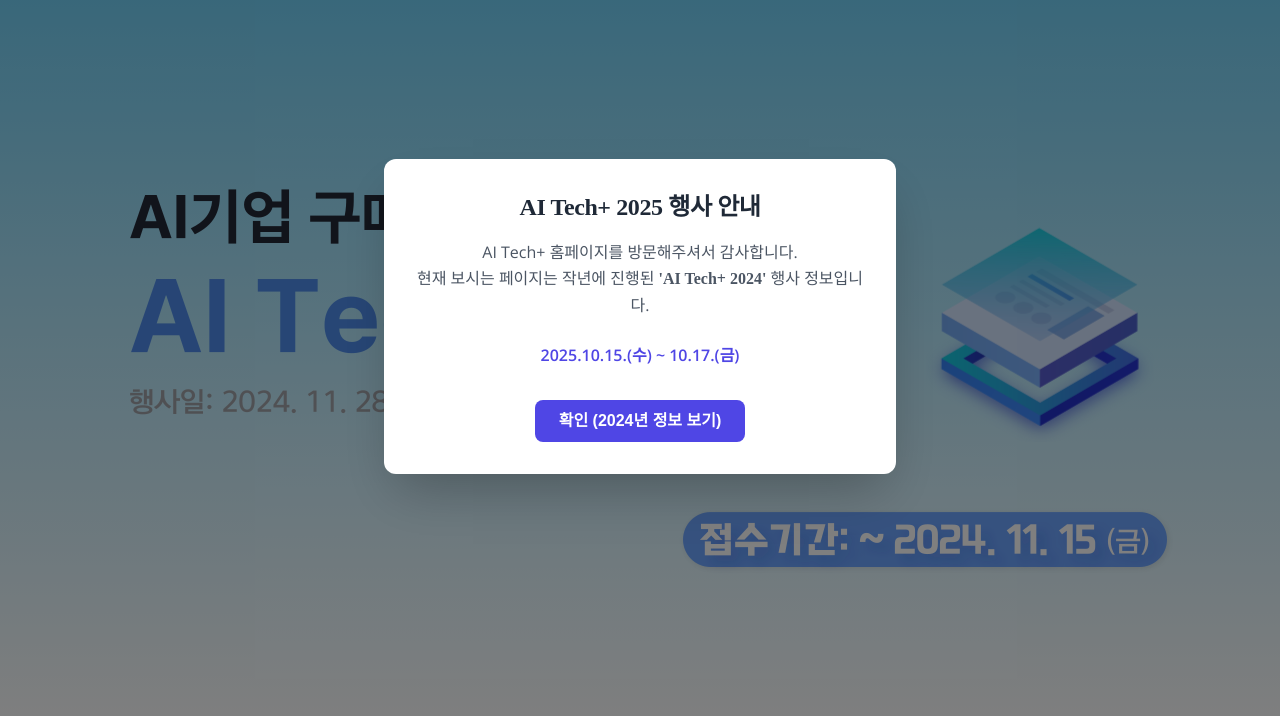
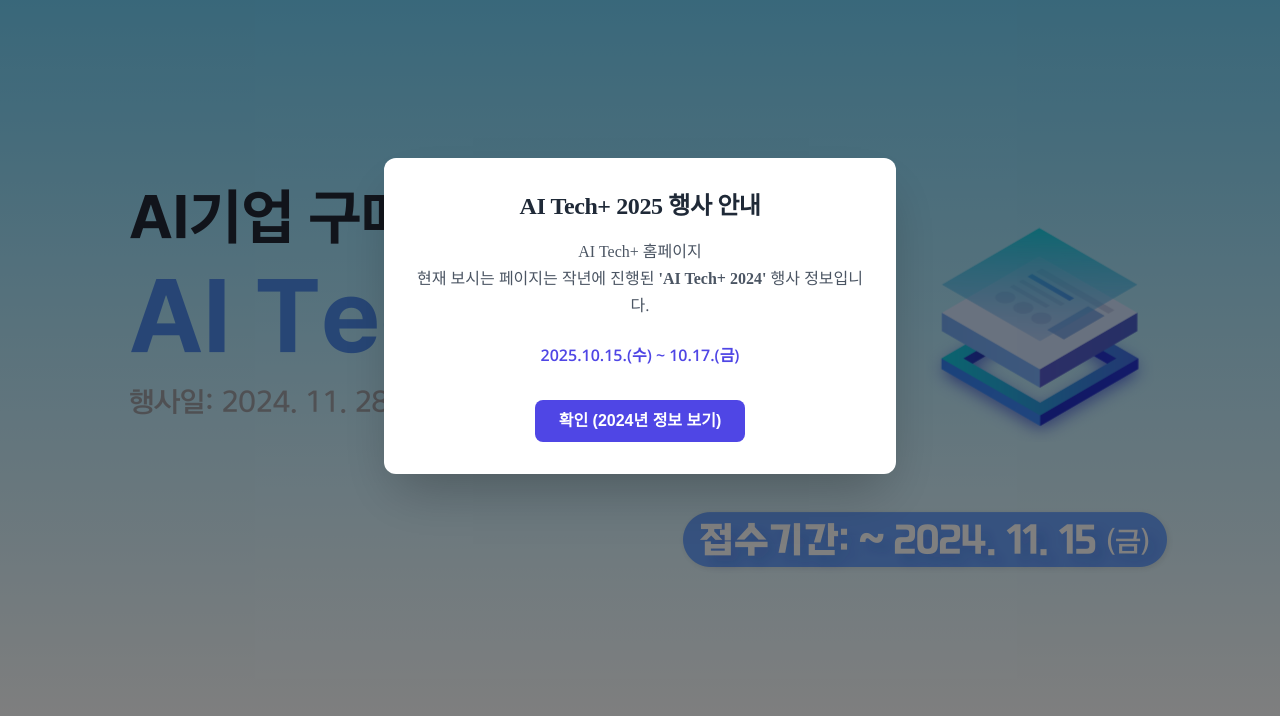
Before and after one commit to aitechko/aitechko.github.io, a plain HTML site: page index.html in a window 1280 px wide. Shown: the part 84-800 px from the top of the page. Drawn offline with nearby package versions, Linux system fonts and the light colour scheme; a web font is replaced by a local one.

Commit message:
Update index.html

```diff
--- a/index.html
+++ b/index.html
@@ -394,7 +394,7 @@
     <div id="notice-modal-content" class="bg-white p-8 rounded-xl shadow-2xl max-w-lg w-11/12 text-center transform transition-all" style="font-family: 'Pretendard', sans-serif;">
         <h2 class="text-2xl font-bold mb-4 text-gray-800">AI Tech+ 2025 행사 안내</h2>
         <p class="text-gray-600 mb-6 leading-relaxed">
-            AI Tech+ 홈페이지를 방문해주셔서 감사합니다.<br>
+            <a href="https://www.aitech-plus.com/" target="_blank">AI Tech+ 홈페이지</a><br>
             현재 보시는 페이지는 작년에 진행된 <strong>'AI Tech+ 2024'</strong> 행사 정보입니다.
         </p>
         <p class="text-indigo-600 font-semibold mb-8">
```
